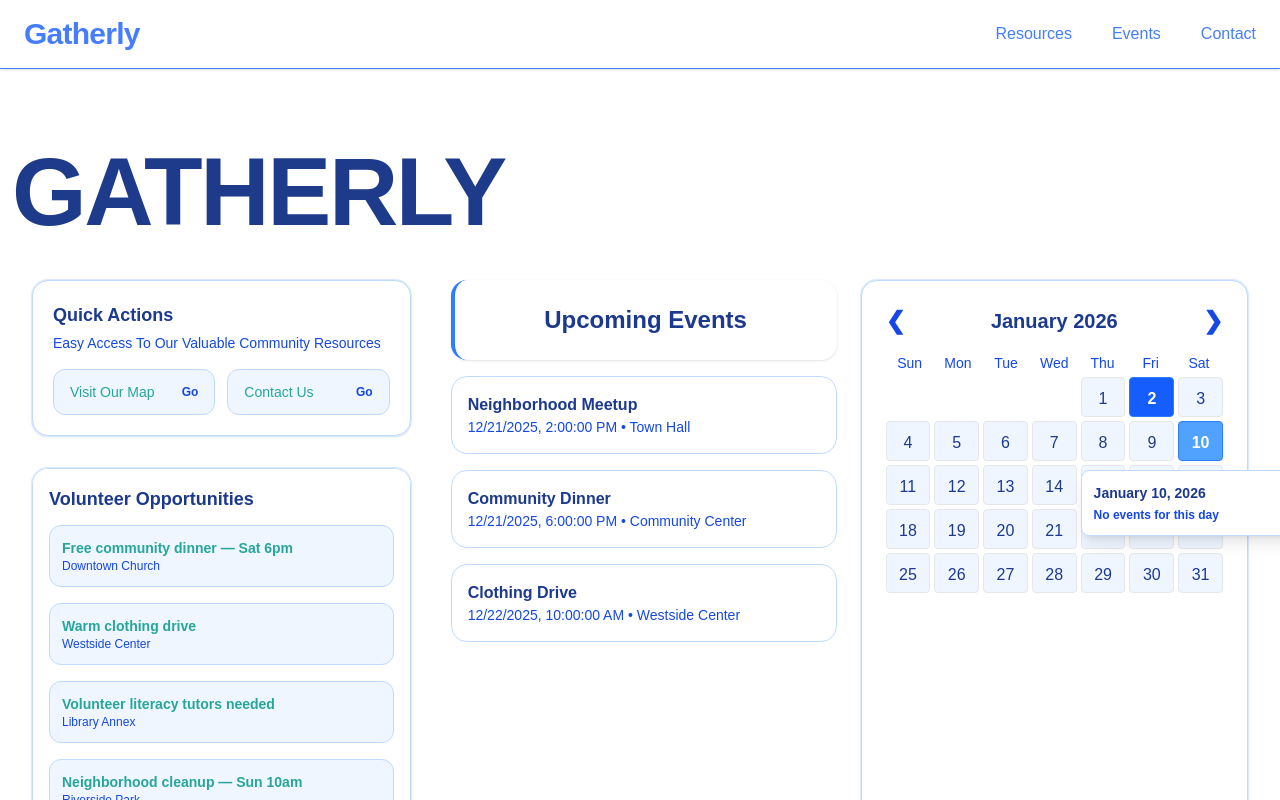
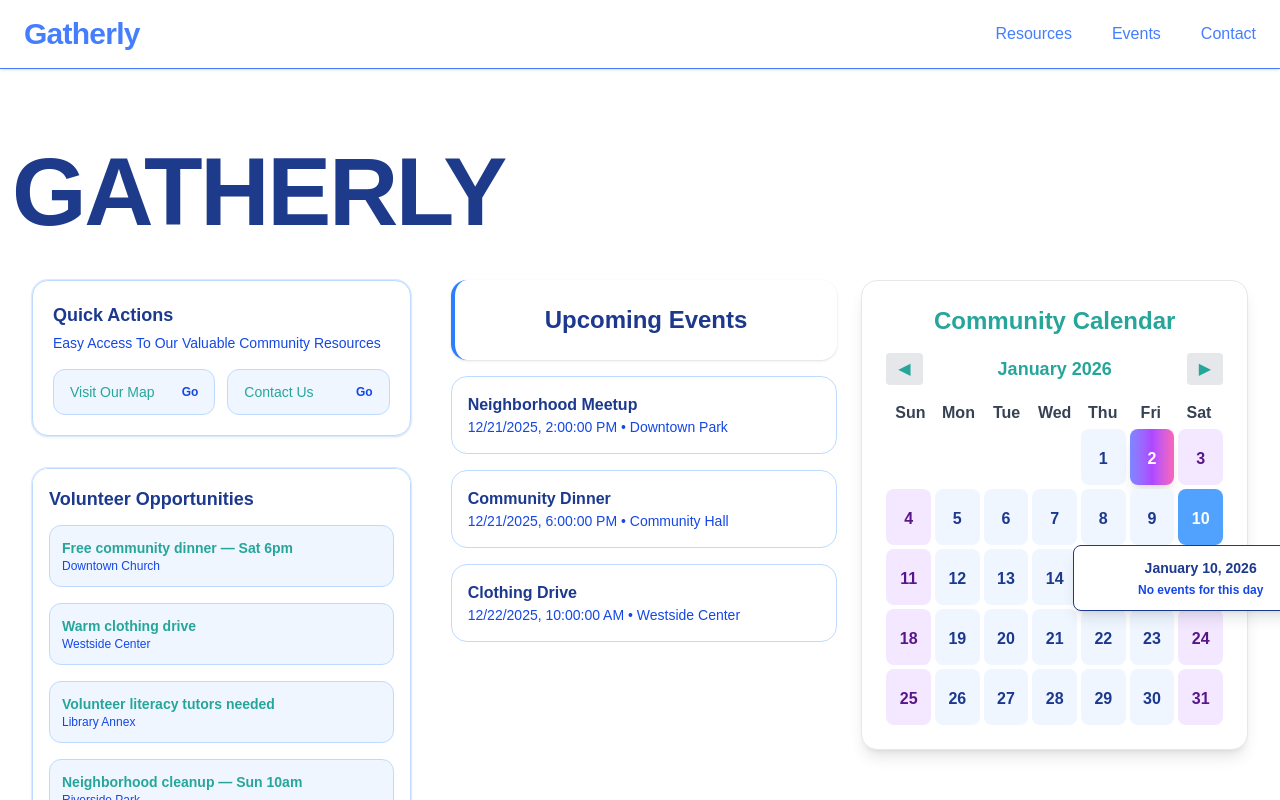
Before and after one commit to TSA-Group/tsa_group_starter, a Next.js app: page / in a window 1280 px wide. Both pictures are taken after a click on the element "10". Shown: the top 800 px of the page. Built offline with nearby package versions, Linux system fonts and the light colour scheme.

Commit message:
Update page.tsx

```diff
--- a/app/page.tsx
+++ b/app/page.tsx
@@ -1,13 +1,7 @@
 "use client";
 
 import React, { useState, useEffect, useRef } from "react";
-import {
-  motion,
-  Variants,
-  AnimatePresence,
-  useScroll,
-  useTransform,
-} from "framer-motion";
+import { motion, Variants, AnimatePresence, useScroll, useTransform } from "framer-motion";
 import Link from "next/link";
 
 // Animation variants
@@ -72,13 +66,8 @@ function QuickActions() {
   );
 }
 
-// Main Page Component
-export default function HomePage() {
-  const [openEvent, setOpenEvent] = useState<number | null>(null);
-  const [headerColor, setHeaderColor] = useState("#1E3A8A"); // default blue
-  const year = new Date().getFullYear();
-
-  // Calendar logic
+// Full Calendar Component
+const CommunityCalendar = () => {
   const [calendarDate, setCalendarDate] = useState(new Date());
   const [selectedDate, setSelectedDate] = useState<Date | null>(null);
   const calendarRef = useRef<HTMLDivElement>(null);
@@ -87,16 +76,24 @@ export default function HomePage() {
   const scrollRange = 300;
   const background = useTransform(scrollY, [0, scrollRange], ["#ffffff", "#EEF4FA"]);
 
-  const events = [
-    { title: "Neighborhood Meetup", dateString: "2025-12-21T14:00:00", category: "meetup", location: "Town Hall", details: "Meet neighbors and discuss upcoming projects." },
-    { title: "Community Dinner", dateString: "2025-12-21T18:00:00", category: "community", location: "Community Center", details: "Dinner for all community members." },
-    { title: "Clothing Drive", dateString: "2025-12-22T10:00:00", category: "clothing", location: "Westside Center", details: "Donate your gently used clothes." },
+  const daysOfWeek = ["Sun", "Mon", "Tue", "Wed", "Thu", "Fri", "Sat"];
+  const monthNames = [
+    "January","February","March","April","May","June",
+    "July","August","September","October","November","December"
   ];
 
-  const daysOfWeek = ["Sun","Mon","Tue","Wed","Thu","Fri","Sat"];
-  const monthNames = ["January","February","March","April","May","June","July","August","September","October","November","December"];
+  const events = [
+    { title: "Neighborhood Meetup", dateString: "2025-12-21T14:00:00", category: "meetup", location: "Downtown Park", details: "Bring snacks and games!" },
+    { title: "Community Dinner", dateString: "2025-12-21T18:00:00", category: "community", location: "Community Hall", details: "Potluck style, all welcome." },
+    { title: "Clothing Drive", dateString: "2025-12-22T10:00:00", category: "clothing", location: "Westside Center", details: "Drop off donations 9am-3pm." },
+  ];
 
-  // Click outside to close calendar popup
+  const categoryGradients: Record<string, string> = {
+    meetup: "bg-gradient-to-tr from-green-400 to-green-600",
+    community: "bg-gradient-to-tr from-blue-400 to-blue-600",
+    clothing: "bg-gradient-to-tr from-orange-400 to-orange-600",
+  };
+
   useEffect(() => {
     const handleClickOutside = (e: MouseEvent) => {
       if (calendarRef.current && !calendarRef.current.contains(e.target as Node)) {
@@ -124,24 +121,106 @@ export default function HomePage() {
   };
 
   const calendarDays = generateCalendarDays();
-  const categoryColors: Record<string, string> = {
-    meetup: "bg-green-400",
-    community: "bg-blue-500",
-    clothing: "bg-orange-400",
-  };
 
   const today = new Date();
   today.setHours(0,0,0,0);
 
   return (
-    <motion.div style={{ background }} className="w-full">
+    <motion.div ref={calendarRef} style={{ background }} className="p-6 rounded-2xl border border-gray-200 shadow-lg">
+      <h2 className="text-2xl font-bold mb-4 text-center">Community Calendar</h2>
 
+      <div className="flex justify-between items-center mb-4">
+        <button onClick={() => setCalendarDate(new Date(calYear, calMonth - 1, 1))} className="px-3 py-1 bg-gray-200 rounded hover:bg-gray-300">◀</button>
+        <span className="font-semibold text-lg">{monthNames[calMonth]} {calYear}</span>
+        <button onClick={() => setCalendarDate(new Date(calYear, calMonth + 1, 1))} className="px-3 py-1 bg-gray-200 rounded hover:bg-gray-300">▶</button>
+      </div>
+
+      <div className="grid grid-cols-7 text-center font-semibold text-gray-700 mb-1">
+        {daysOfWeek.map(day => <div key={day}>{day}</div>)}
+      </div>
+
+      <div className="grid grid-cols-7 gap-1 text-center">
+        {calendarDays.map((day, idx) => {
+          if (!day) return <div key={idx} className="h-12 sm:h-14" />;
+
+          const isToday = day.getTime() === today.getTime();
+          const isSelected = day.getTime() === selectedDate?.getTime();
+          const isWeekend = day.getDay() === 0 || day.getDay() === 6;
+          const dayEvents = events.filter(e => new Date(e.dateString).toDateString() === day.toDateString());
+
+          const bgClass = isSelected
+            ? "bg-blue-400 text-white font-bold"
+            : isToday
+            ? "bg-gradient-to-r from-indigo-400 via-purple-500 to-pink-400 text-white font-bold shadow-lg"
+            : isWeekend
+            ? "bg-purple-100 hover:bg-purple-200 text-purple-900"
+            : "bg-blue-50 hover:bg-blue-100 text-blue-900";
+
+          return (
+            <div
+              key={idx}
+              className={`relative flex flex-col items-center justify-center h-12 sm:h-14 w-full rounded-lg cursor-pointer font-semibold transition-all ${bgClass}`}
+              onClick={() => setSelectedDate(prev => prev && prev.getTime() === day.getTime() ? null : day)}
+            >
+              <span>{day.getDate()}</span>
+              <div className="flex flex-col -mt-1">
+                {dayEvents.map((e,i) => (
+                  <span key={i} className={`w-2 h-2 rounded-full mx-auto mt-0.5 ${categoryGradients[e.category]}`}></span>
+                ))}
+              </div>
+
+              <AnimatePresence>
+                {isSelected && (
+                  <motion.div
+                    initial={{ opacity: 0, scale: 0.9 }}
+                    animate={{ opacity: 1, scale: 1 }}
+                    exit={{ opacity: 0, scale: 0.9 }}
+                    className="absolute top-14 left-1/2 transform -translate-x-1/2 z-10 w-64 bg-white border rounded-lg shadow-lg p-3 text-sm text-blue-900"
+                  >
+                    <p className="font-semibold mb-1">
+                      {monthNames[day.getMonth()]} {day.getDate()}, {day.getFullYear()}
+                    </p>
+
+                    {dayEvents.length > 0 ? (
+                      <ul className="space-y-2">
+                        {dayEvents.map((event,i) => (
+                          <li key={i} className={`border-l-4 pl-2 ${categoryGradients[event.category]} border-opacity-50`}>
+                            <p className="font-semibold text-blue-800">{event.title}</p>
+                            <p className="text-xs text-blue-700">{event.location}</p>
+                            <p className="text-xs text-blue-700">{event.details}</p>
+                          </li>
+                        ))}
+                      </ul>
+                    ) : (
+                      <p className="text-xs text-blue-700">No events for this day</p>
+                    )}
+                  </motion.div>
+                )}
+              </AnimatePresence>
+            </div>
+          );
+        })}
+      </div>
+    </motion.div>
+  );
+};
+
+// MAIN HOME COMPONENT
+export default function Home() {
+  const [openEvent, setOpenEvent] = useState<number | null>(null);
+  const year = new Date().getFullYear();
+  const headerColor = "#1E3A8A";
+
+  const events = [
+    { title: "Neighborhood Meetup", dateString: "2025-12-21T14:00:00", location: "Downtown Park", details: "Bring snacks and games!" },
+    { title: "Community Dinner", dateString: "2025-12-21T18:00:00", location: "Community Hall", details: "Potluck style, all welcome." },
+    { title: "Clothing Drive", dateString: "2025-12-22T10:00:00", location: "Westside Center", details: "Drop off donations 9am-3pm." },
+  ];
+
+  return (
+    <motion.div initial="hidden" animate="show" className="bg-white">
       {/* HEADER */}
-      <motion.header
-        layout
-        variants={fadeUp}
-        className="max-w-7xl mx-auto px-4 sm:px-6 lg:px-8 pt-12 pb-10"
-      >
+      <motion.header layout variants={fadeUp} className="max-w-7xl mx-auto px-4 sm:px-6 lg:px-8 pt-12 pb-10">
         <motion.h1
           layout
           variants={cardPop}
@@ -164,13 +243,8 @@ export default function HomePage() {
           <QuickActions />
 
           {/* Volunteer Opportunities */}
-          <motion.div
-            variants={cardPop}
-            className="h-[350px] p-4 overflow-y-auto bg-white rounded-2xl border border-blue-200 ring-1 ring-blue-100 shadow-sm"
-          >
-            <h3 className="text-lg font-semibold mb-3 text-blue-900">
-              Volunteer Opportunities
-            </h3>
+          <motion.div variants={cardPop} className="h-[350px] p-4 overflow-y-auto bg-white rounded-2xl border border-blue-200 ring-1 ring-blue-100 shadow-sm">
+            <h3 className="text-lg font-semibold mb-3 text-blue-900">Volunteer Opportunities</h3>
             <ul className="space-y-4">
               {[
                 { title: "Free community dinner — Sat 6pm", meta: "Downtown Church" },
@@ -179,10 +253,7 @@ export default function HomePage() {
                 { title: "Neighborhood cleanup — Sun 10am", meta: "Riverside Park" },
                 { title: "Food pantry helpers — Wed 4pm", meta: "Community Hall" },
               ].map((item, i) => (
-                <li
-                  key={i}
-                  className="bg-blue-50 border border-blue-200 rounded-xl p-3"
-                >
+                <li key={i} className="bg-blue-50 border border-blue-200 rounded-xl p-3">
                   <div className="text-sm font-semibold">{item.title}</div>
                   <div className="text-xs text-blue-700">{item.meta}</div>
                 </li>
@@ -195,13 +266,8 @@ export default function HomePage() {
         <motion.section className="lg:col-span-2 flex flex-col lg:flex-row gap-6">
           {/* EVENTS */}
           <div className="lg:w-1/2 flex flex-col gap-4">
-            <motion.div
-              variants={cardPop}
-              className="p-6 bg-white rounded-2xl border-l-4 border-blue-500 border-blue-200 shadow-sm text-center"
-            >
-              <h2 className="text-2xl font-semibold text-blue-900">
-                Upcoming Events
-              </h2>
+            <motion.div variants={cardPop} className="p-6 bg-white rounded-2xl border-l-4 border-blue-500 border-blue-200 shadow-sm text-center">
+              <h2 className="text-2xl font-semibold text-blue-900">Upcoming Events</h2>
             </motion.div>
 
             {events.map((event, i) => (
@@ -212,18 +278,11 @@ export default function HomePage() {
                 onClick={() => setOpenEvent(openEvent === i ? null : i)}
               >
                 <h3 className="font-semibold text-blue-900">{event.title}</h3>
-                <p className="text-sm text-blue-700">
-                  {new Date(event.dateString).toLocaleString()} • {event.location}
-                </p>
+                <p className="text-sm text-blue-700">{new Date(event.dateString).toLocaleString()} • {event.location}</p>
 
                 <AnimatePresence>
                   {openEvent === i && (
-                    <motion.p
-                      initial={{ opacity: 0 }}
-                      animate={{ opacity: 1 }}
-                      exit={{ opacity: 0 }}
-                      className="text-sm text-blue-800 mt-2"
-                    >
+                    <motion.p initial={{ opacity: 0 }} animate={{ opacity: 1 }} exit={{ opacity: 0 }} className="text-sm text-blue-800 mt-2">
                       {event.details}
                     </motion.p>
                   )}
@@ -233,90 +292,9 @@ export default function HomePage() {
           </div>
 
           {/* CALENDAR */}
-          <motion.div
-            ref={calendarRef}
-            layout
-            variants={cardPop}
-            className="bg-white rounded-2xl border border-blue-200 ring-1 ring-blue-100 shadow-sm p-4 sm:p-6 lg:w-1/2 relative"
-          >
-            <div className="flex items-center justify-between mb-4">
-              <button
-                onClick={() => setCalendarDate(new Date(calYear, calMonth - 1, 1))}
-                className="text-blue-700 text-2xl font-bold"
-              >
-                ❮
-              </button>
-
-              <h3 className="text-lg sm:text-xl font-semibold text-blue-900">
-                {monthNames[calMonth]} {calYear}
-              </h3>
-
-              <button
-                onClick={() => setCalendarDate(new Date(calYear, calMonth + 1, 1))}
-                className="text-blue-700 text-2xl font-bold"
-              >
-                ❯
-              </button>
+          <div className="lg:w-1/2">
+            <CommunityCalendar />
           </div>
-
-            <div className="grid grid-cols-7 text-xs sm:text-sm text-blue-700 font-medium mb-1">
-              {daysOfWeek.map((d) => (
-                <div key={d} className="text-center">{d}</div>
-              ))}
-            </div>
-
-            <div className="grid grid-cols-7 gap-1">
-              {calendarDays.map((day, idx) => {
-                if (!day) return <div key={idx} className="h-10" />;
-
-                const isToday = day.getTime() === today.getTime();
-                const isSelected = day.getTime() === selectedDate?.getTime();
-                const dayEvents = events.filter(e => new Date(e.dateString).toDateString() === day.toDateString());
-
-                return (
-                  <div
-                    key={idx}
-                    className={`relative flex flex-col items-center justify-center h-10 rounded cursor-pointer border transition-colors
-                                ${isSelected ? "bg-blue-400 text-white border-blue-500 font-bold" : isToday ? "bg-blue-600 text-white border-blue-500 font-bold" : "bg-blue-50 border-gray-200 hover:bg-blue-100 text-blue-900"}`}
-                    onClick={() => setSelectedDate(prev => prev && prev.getTime() === day.getTime() ? null : day)}
-                  >
-                    <span>{day.getDate()}</span>
-                    <div className="flex flex-col -mt-1">
-                      {dayEvents.map((e,i) => <span key={i} className={`w-2 h-2 rounded-full ${categoryColors[e.category]} mx-auto mt-0.5`}></span>)}
-                    </div>
-
-                    <AnimatePresence>
-                      {isSelected && (
-                        <motion.div
-                          initial={{ opacity: 0, scale: 0.9 }}
-                          animate={{ opacity: 1, scale: 1 }}
-                          exit={{ opacity: 0, scale: 0.9 }}
-                          className="absolute top-12 left-1/2 transform -translate-x-1/2 z-10 w-60 bg-white border border-blue-200 rounded-lg shadow-lg p-3 text-sm text-blue-900"
-                        >
-                          <p className="font-semibold mb-1">
-                            {monthNames[day.getMonth()]} {day.getDate()}, {day.getFullYear()}
-                          </p>
-                          {dayEvents.length > 0 ? (
-                            <ul className="space-y-2">
-                              {dayEvents.map((event, i) => (
-                                <li key={i} className="border-l-4 border-blue-500 pl-2">
-                                  <p className="font-semibold text-blue-800">{event.title}</p>
-                                  <p className="text-xs text-blue-700">{event.location}</p>
-                                  <p className="text-xs text-blue-700">{event.details}</p>
-                                </li>
-                              ))}
-                            </ul>
-                          ) : (
-                            <p className="text-xs text-blue-700">No events for this day</p>
-                          )}
-                        </motion.div>
-                      )}
-                    </AnimatePresence>
-                  </div>
-                );
-              })}
-            </div>
-          </motion.div>
         </motion.section>
       </motion.main>
 
@@ -326,34 +304,38 @@ export default function HomePage() {
         variants={container}
         className="max-w-7xl mx-auto px-4 sm:px-6 lg:px-8 mt-24 mb-32 space-y-16"
       >
-        {[{
+        {[
+          {
             title: "Community Stories",
             text: "See how neighbors are making a difference together.",
             href: "/stories",
             align: "left",
-        },{
+          },
+          {
             title: "Local Neighborhoods",
             text: "Explore different neighborhoods and what they offer.",
             href: "/neighborhoods",
             align: "right",
-        },{
+          },
+          {
             title: "Get Involved",
             text: "Find ways to volunteer and support your community.",
             href: "/volunteer",
             align: "left",
-        }].map((item,i)=>(
+          },
+        ].map((item, i) => (
           <motion.div
             key={i}
             variants={fadeUp}
             initial="hidden"
             whileInView="show"
-            viewport={{ once:true, margin:"-100px" }}
-            className={`flex ${item.align==="right"?"justify-end":"justify-start"}`}
+            viewport={{ once: true, margin: "-100px" }}
+            className={`flex ${item.align === "right" ? "justify-end" : "justify-start"}`}
           >
             <Link href={item.href} className="block w-full md:w-[48%]">
               <motion.div
                 whileHover={{ y: -8, scale: 1.02 }}
-                transition={{ type:"spring", stiffness:260, damping:18 }}
+                transition={{ type: "spring", stiffness: 260, damping: 18 }}
                 className="bg-white rounded-2xl border border-blue-200 ring-1 ring-blue-100 shadow-sm overflow-hidden cursor-pointer"
               >
                 <div className="h-52 bg-gradient-to-br from-blue-100 to-blue-200 flex items-center justify-center text-blue-700 font-semibold">
@@ -372,15 +354,22 @@ export default function HomePage() {
         ))}
       </motion.section>
 
-      {/* WEBSITE HISTORY */}
+      {/* WEBSITE HISTORY SECTION */}
       <section className="relative w-full mt-40 mb-32 px-6">
+        {/* Glow */}
         <div className="absolute inset-0 -z-10 flex justify-center">
           <div className="h-80 w-80 rounded-full bg-blue-300/20 blur-3xl" />
         </div>
+
         <h2 className="text-4xl sm:text-5xl font-extrabold text-blue-900 text-center mb-16">
           Our Story
         </h2>
-        <div className="w-full max-w-4xl mx-auto p-10 rounded-2xl shadow-xl bg-gradient-to-br from-blue-50 via-blue-100 to-blue-50 border border-blue-200">
+
+        <div className="w-full max-w-4xl mx-auto p-10 rounded-2xl shadow-xl
+                        bg-gradient-to-br from-blue-50 via-blue-100 to-blue-50
+                        border border-blue-200">
+
+          {/* Timeline Items */}
           <div className="relative pl-8 border-l-2 border-blue-300 mb-10">
             <span className="absolute -left-[9px] top-1 w-4 h-4 rounded-full bg-blue-500" />
             <p className="text-lg text-blue-900">
@@ -388,6 +377,7 @@ export default function HomePage() {
               Gatherly began as a simple idea to give communities one shared place to connect.
             </p>
           </div>
+
           <div className="relative pl-8 border-l-2 border-blue-300 mb-10">
             <span className="absolute -left-[9px] top-1 w-4 h-4 rounded-full bg-blue-500" />
             <p className="text-lg text-blue-900">
@@ -395,6 +385,7 @@ export default function HomePage() {
               Layouts, animations, and interactive tools were designed to feel modern and welcoming.
             </p>
           </div>
+
           <div className="relative pl-8 border-l-2 border-blue-300 mb-10">
             <span className="absolute -left-[9px] top-1 w-4 h-4 rounded-full bg-blue-500" />
             <p className="text-lg text-blue-900">
@@ -402,34 +393,65 @@ export default function HomePage() {
               Gatherly launched with events, calendars, and community-driven features.
             </p>
           </div>
+
+          <div className="relative pl-8 border-l-2 border-blue-300">
+            <span className="absolute -left-[9px] top-1 w-4 h-4 rounded-full bg-indigo-500" />
+            <p className="text-lg text-blue-900">
+              <span className="font-bold text-indigo-700">Looking Ahead:</span>{" "}
+              We’re expanding neighborhoods, stories, and opportunities for people to get involved.
+            </p>
+          </div>
         </div>
       </section>
 
-      {/* MISSION SECTION */}
-      <section className="max-w-7xl mx-auto px-4 sm:px-6 lg:px-8 mb-32">
-        <motion.div
-          initial={{ opacity: 0, y: 30 }}
-          whileInView={{ opacity: 1, y: 0 }}
-          viewport={{ once: true }}
-          className="bg-white rounded-2xl p-12 text-center border border-blue-200 shadow-sm"
-        >
-          <h2 className="text-3xl sm:text-4xl font-extrabold text-blue-900 mb-4">
+      {/* SPACER */}
+      <div className="flex justify-center my-28">
+        <div className="h-px w-40 bg-gradient-to-r from-transparent via-indigo-400 to-transparent" />
+      </div>
+
+      {/* OUR MISSION SECTION */}
+      <section className="relative w-full mb-40 px-6">
+        {/* Glow */}
+        <div className="absolute inset-0 -z-10 flex justify-center">
+          <div className="h-80 w-80 rounded-full bg-indigo-300/20 blur-3xl" />
+        </div>
+
+        <h2 className="text-4xl sm:text-5xl font-extrabold text-blue-900 text-center mb-16">
           Our Mission
         </h2>
-          <p className="text-lg text-blue-700">
-            To empower communities by making local events, volunteer opportunities, and resources accessible in one interactive platform.
+
+        <div className="w-full max-w-4xl mx-auto p-10 rounded-2xl shadow-xl
+                        bg-gradient-to-br from-indigo-50 via-indigo-100 to-indigo-50
+                        border border-indigo-200">
+
+          <p className="text-lg text-center text-slate-700 mb-12 max-w-3xl mx-auto">
+            Our mission is to strengthen communities by making it easy for people to
+            connect, discover local events, and feel a true sense of belonging.
           </p>
-        </motion.div>
+
+          <div className="grid gap-10 sm:grid-cols-3 text-center">
+            <div>
+              <h3 className="text-xl font-bold text-indigo-700 mb-2">Connect</h3>
+              <p className="text-slate-700">Bringing neighbors together through shared experiences.</p>
+            </div>
+
+            <div>
+              <h3 className="text-xl font-bold text-indigo-700 mb-2">Discover</h3>
+              <p className="text-slate-700">Making local events simple to find and join.</p>
+            </div>
+
+            <div>
+              <h3 className="text-xl font-bold text-indigo-700 mb-2">Belong</h3>
+              <p className="text-slate-700">Creating welcoming spaces where everyone feels included.</p>
+            </div>
+          </div>
+        </div>
       </section>
 
       {/* FOOTER */}
-      <footer className="bg-blue-50 border-t border-blue-200 py-10">
-        <div className="max-w-7xl mx-auto px-4 sm:px-6 lg:px-8 text-center space-y-2 text-blue-700">
-          <p>© {year} Gatherly. All rights reserved.</p>
-          <p>
-            <Link href="/privacy" className="underline">Privacy Policy</Link> •{" "}
-            <Link href="/terms" className="underline">Terms of Service</Link>
-          </p>
+      <footer className="border-t border-blue-200 bg-white">
+        <div className="text-center text-sm text-blue-700 py-4 bg-blue-50">
+          © {year} Gatherly. All rights reserved.
         </div>
       </footer>
     </motion.div>
```
Lines whose indentation alone changed are shown as unchanged.
